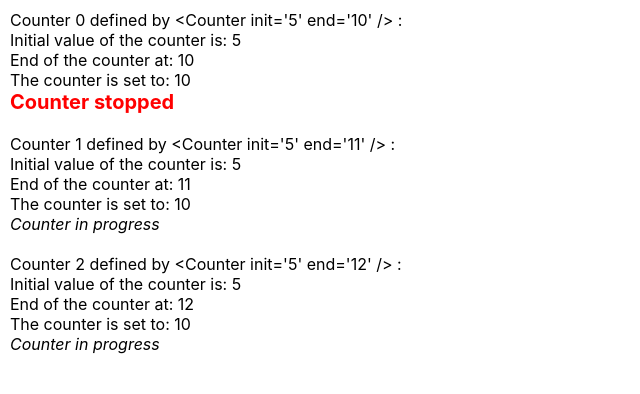
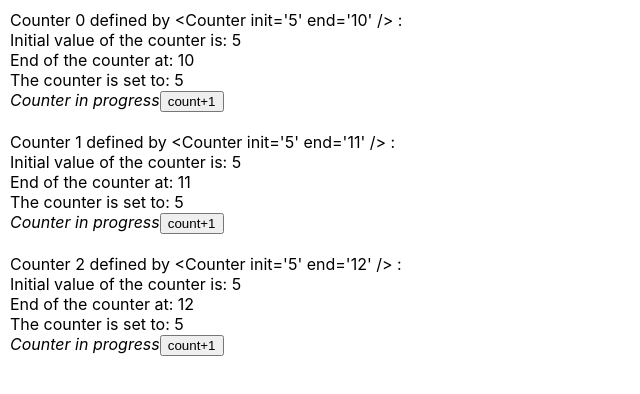
Before and after one commit to shaghab/reactapp, a React (Create React App) app: page / in a window 1280 px wide. Shown: the top 394 px of the page, without its empty margins (0-640 px from the left). Built offline with nearby package versions, Linux system fonts and the light colour scheme.

Commit message:
Refactor Counter component to remove timer and use button for incrementing count

```diff
--- a/src/Counter.js
+++ b/src/Counter.js
@@ -1,24 +1,14 @@
-import { useState, useEffect } from 'react';
+import { useState } from 'react';
 
 function Counter({ init, end }) {
   init = parseInt(init || 0);
   end = parseInt(end || 0);
   const [count, setCount] = useState(init);
 
-  useEffect(function () {
-    if (end && count >= end) return;
-    var timer = setInterval(function () {
-      setCount((count) => count + 1);
-      console.log('count =' + count);
-    }, 1000);
+  function incr() {
+    setCount((count) => count + 1);
+  }
 
-    // If a function is returned by useEffect(),
-    // it allows performing a treatment
-    // before each component update
-    return function () {
-      clearInterval(timer);
-    };
-  });
   return (
     <>
       Initial value of the counter is: {init}
@@ -27,12 +17,13 @@ function Counter({ init, end }) {
       <br />
       The counter is set to: {count}
       <br />
-      {end && count >= end ? (
-        <b style={{ color: 'red', fontSize: '20px' }}>
-          Counter stopped
-        </b>
+      {count < end ? (
+        <>
+          <i>Counter in progress</i>
+          <button onClick={incr}>count+1</button>
+        </>
       ) : (
-        <i>Counter in progress</i>
+        <b>Counter stopped</b>
       )}
     </>
   );
```
